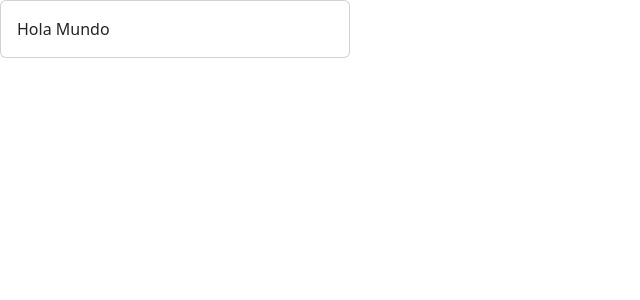
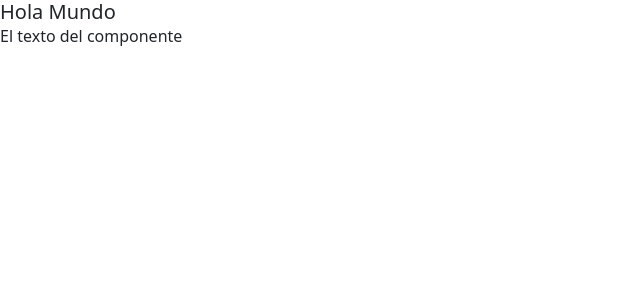
Before and after one commit to B3NJ4KILLER/Curso-React, a React (Vite) app: page / in a window 1280 px wide. Shown: the top 300 px of the page, without its empty margins (0-640 px from the left). Built offline with nearby package versions, Linux system fonts and the light colour scheme.

Commit message:
Multiples Props

```diff
--- a/src/App.tsx
+++ b/src/App.tsx
@@ -1,7 +1,7 @@
-import Card from './components/card';
+import {CardBody} from './components/card';
 
 function App() {
-  return <Card body={"Hola Mundo"} />;
+  return <CardBody title={"Hola Mundo"} text={"El texto del componente"} />;
 }
 
 export default App;
--- a/src/components/card.tsx
+++ b/src/components/card.tsx
@@ -15,12 +15,18 @@
     );
 }
 
-export function CardBody() {
+
+interface CardBodyProps {
+    title: string;
+    text?: string; // Optional prop signo de pregunta
+}
+export function CardBody(props: CardBodyProps) {
+    const {title, text } = props;
     return (
         <>
-            <h5 className="card-title">Card title</h5>
-            <p className="card-text">Some quick example text to build on the card title and make up the bulk of the card’s content.</p>
-            <a href="#" className="btn btn-primary">Go somewhere</a>
+            <h5 className="card-title">{title}</h5>
+            <p className="card-text">{text}</p>
+
         </>
     );
 }
```
